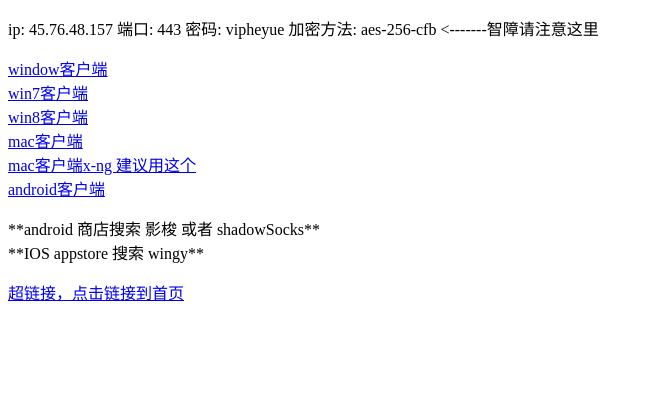
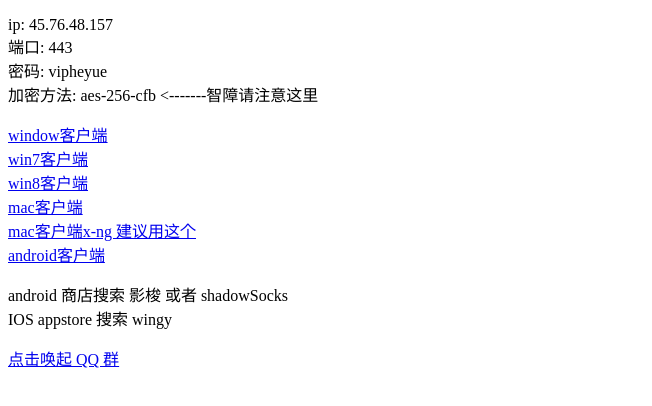
Before and after one commit to vipheyue/ss.githb.io, a plain HTML site: page index.html in a window 1280 px wide. Shown: the whole page, without its empty margins (0-652 px from the left). Drawn offline with Linux system fonts and the light colour scheme.

Commit message:
Update index.html

```diff
--- a/index.html
+++ b/index.html
@@ -5,11 +5,11 @@
 </head>
 <body>
   <p>
-ip:     45.76.48.157
+ip:     45.76.48.157 <br />
 
-端口:   443
+端口:   443 <br />
 
-密码:  vipheyue
+密码:  vipheyue <br />
 
 加密方法: aes-256-cfb  <-------智障请注意这里
 </p>
@@ -22,11 +22,11 @@ ip:     45.76.48.157
      <a href=http://heyue.oss-cn-hangzhou.aliyuncs.com/vps/shadowsocks-nightly-3.2.7.apk >android客户端</a> <br />
 
 <p>
-**android 商店搜索 影梭 或者 shadowSocks** <br />
+android 商店搜索 影梭 或者 shadowSocks <br />
 
-**IOS appstore 搜索  wingy** <br />
+IOS appstore 搜索  wingy <br />
 
     </p>
-  <a href=http://www.htmldraw.com/ >超链接，点击链接到首页</a>
+  <a href=https://jq.qq.com/?_wv=1027&k=4AUmkqT >点击唤起 QQ 群</a>
 </body>
 </html>
```
